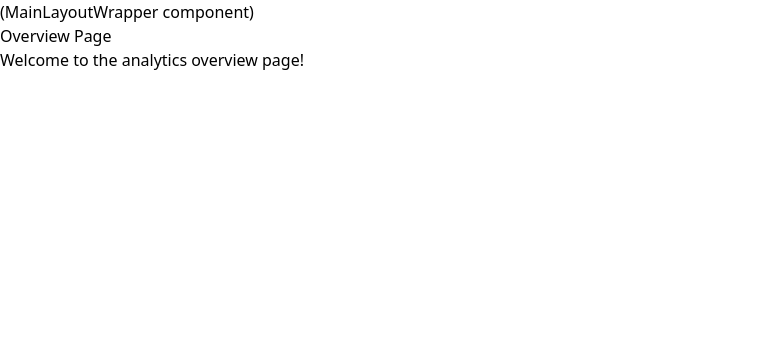
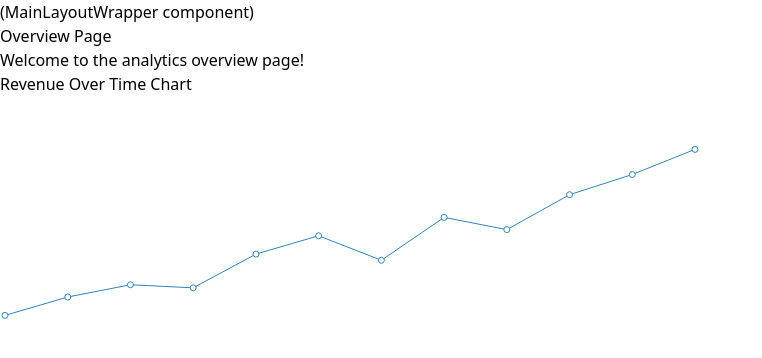
Before and after one commit to agviray/saas-analytics-dashboard, a Next.js app: page / in a window 1280 px wide. Shown: the top 358 px of the page, without its empty margins (0-762 px from the left). Built offline with nearby package versions, Linux system fonts and the light colour scheme.

Commit message:
display initial line chart based on data

```diff
--- a/app/page.js
+++ b/app/page.js
@@ -1,9 +1,14 @@
+import RevenueOverTimeChart from '@/components/RevenueOverTimeChart';
+
 const OverviewPage = () => {
   return (
     <div>
       <main>
         <h2>Overview Page</h2>
         <p>Welcome to the analytics overview page!</p>
+        <div>
+          <RevenueOverTimeChart />
+        </div>
       </main>
     </div>
   );
--- a/components/RevenueOverTimeChart.jsx
+++ b/components/RevenueOverTimeChart.jsx
@@ -1,3 +1,6 @@
+'use client';
+import { LineChart, Line } from 'recharts';
+
 // Temporary data for demonstration purposes
 const data = [
   {
@@ -54,6 +57,18 @@ const RevenueOverTimeChart = () => {
   return (
     <div>
       <h2>Revenue Over Time Chart</h2>
+      <div>
+        <LineChart
+          style={{
+            width: '100%',
+            maxWidth: 700,
+            height: 500,
+          }}
+          data={data}
+        >
+          <Line dataKey="revenue" />
+        </LineChart>
+      </div>
     </div>
   );
 };
```
